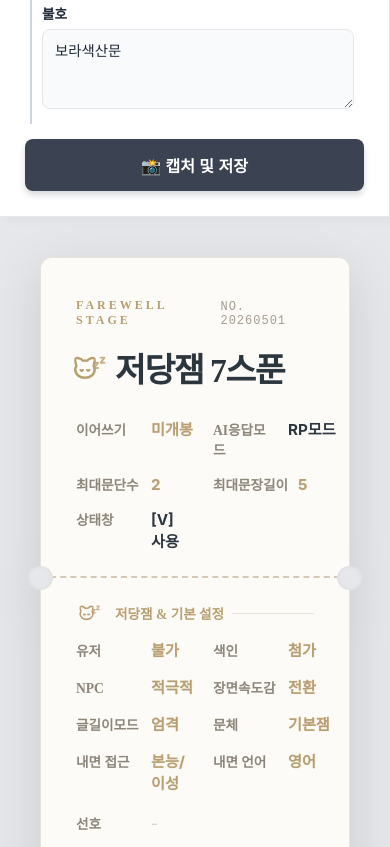
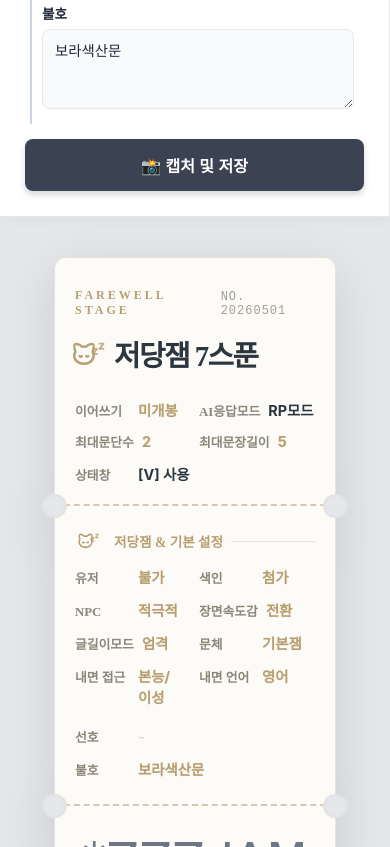
Before and after one commit to toastout/lsj, a plain HTML site: page index.html in a window 390 px wide. Shown: the part 1153-2000 px from the top of the page. Drawn offline with nearby package versions, Linux system fonts and the light colour scheme; a web font is replaced by a local one.

Commit message:
Add files via upload

```diff
--- a/index.html
+++ b/index.html
@@ -62,7 +62,8 @@
         }
         .preview-panel {
           height: 100vh;
-          padding: 20px;
+          padding: 30px 15px; /* 모바일 좌우 패딩 축소 */
+          overflow-x: hidden; /* 가로 스크롤 방지 */
         }
       }
 
@@ -327,8 +328,10 @@
       }
 
       #capture-area {
-        width: 100%;
+        /* 모바일에서 펀치홀(-13px)로 인해 100%를 초과하는 문제 수정 */
+        width: calc(100% - 28px);
         max-width: 480px;
+        margin: 0 auto;
         background-color: transparent;
         position: relative;
         filter: drop-shadow(0 15px 25px rgba(0, 0, 0, 0.12));
@@ -419,7 +422,7 @@
       .ticket-grid {
         display: grid;
         grid-template-columns: 1fr 1fr;
-        gap: 15px 20px;
+        gap: 15px 15px; /* 간격 살짝 조정 */
       }
       .ticket-grid.full {
         grid-template-columns: 1fr;
@@ -429,14 +432,15 @@
         display: flex;
         flex-direction: row;
         align-items: baseline;
-        gap: 10px;
+        gap: 8px;
       }
       .ticket-label {
         font-family: "Noto Serif KR", serif;
         font-size: 0.85rem;
         color: var(--ticket-label);
         font-weight: 700;
-        min-width: 65px;
+        min-width: 60px; /* 좁은 텍스트 영역 최적화 */
+        flex-shrink: 0; /* 글씨 찌그러짐 방지 */
       }
 
       .ticket-value {
@@ -500,6 +504,35 @@
         color: var(--ticket-accent);
         opacity: 0.85;
       }
+
+      /* 모바일 전용 반응형 레이아웃 강화 */
+      @media (max-width: 480px) {
+        .ticket-top {
+          padding: 30px 20px 20px 20px;
+        }
+        .ticket-middle {
+          padding: 25px 20px;
+        }
+        .ticket-bottom {
+          padding: 20px 20px 30px 20px;
+        }
+        .ticket-title {
+          font-size: 1.8rem;
+        }
+        .ticket-grid {
+          gap: 12px 8px;
+        }
+        .ticket-label {
+          min-width: 55px;
+          font-size: 0.8rem;
+        }
+        .ticket-value {
+          font-size: 0.9rem;
+        }
+        .barcode-img {
+          font-size: 3rem;
+        }
+      }
     </style>
   </head>
   <body>
@@ -548,7 +581,7 @@
                 <path d="M14 4h6l-6 8h6" />
               </svg>
             </span>
-            저당잼 프리셋 <span class="ver-badge">V7</span>
+            저당잼 프리셋 <span class="ver-badge">7스푼</span>
           </h2>
         </div>
         <button onclick="resetData()" class="btn-small">초기화</button>
@@ -1005,7 +1038,7 @@
         <!-- 티켓 하단 (바코드 + 숟가락 아이콘) -->
         <div class="ticket-part ticket-bottom">
           <div class="barcode-wrap">
-            <p class="barcode-img">*ZZZ JAM V7*</p>
+            <p class="barcode-img">*ZZZ JAM 7*</p>
             <div class="spoon-icon">
               <!-- 깔끔한 클래식 숟가락 SVG -->
               <svg
@@ -1291,7 +1324,7 @@
             modal.style.display = "flex";
           } else {
             const link = document.createElement("a");
-            link.download = "저당잼_7스푼_티켓_V7.png";
+            link.download = "저당잼_7스푼_티켓_v7.png";
             link.href = imgData;
             link.click();
           }
```
